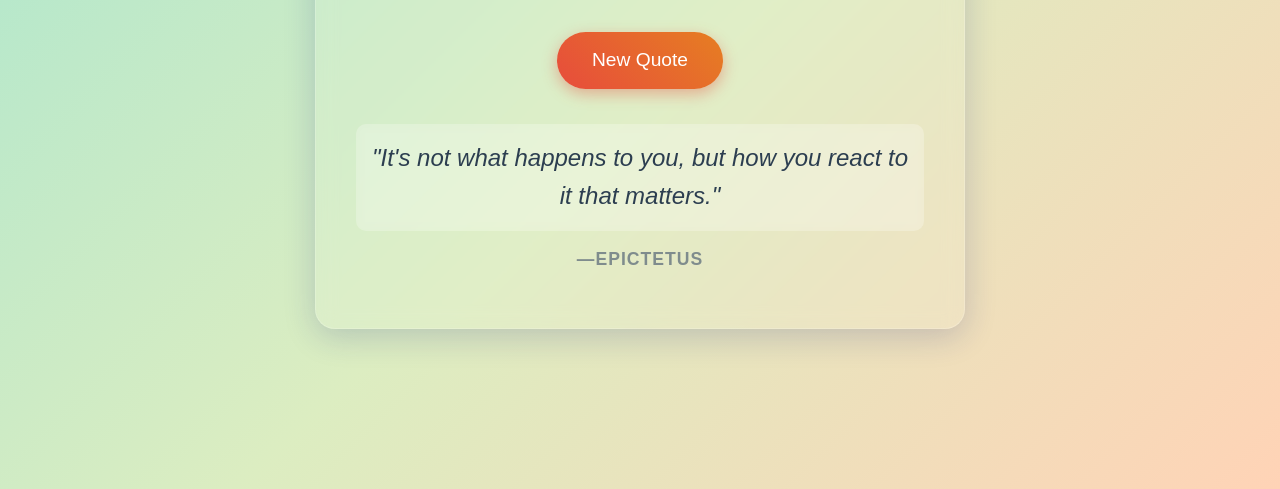
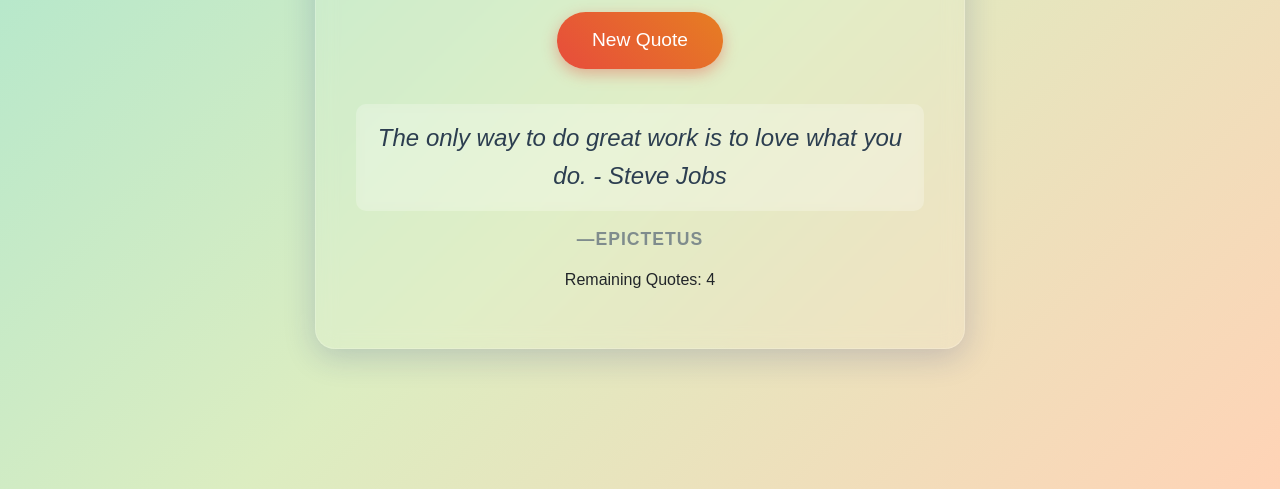
Before and after one commit to Amr-shawky/quote-of-the-day-project, a plain HTML site: page index.html in a window 1280 px wide. Both pictures are taken after a click on the button "New Quote". Shown: the part 311-800 px from the top of the page. Drawn offline with Linux system fonts and the light colour scheme.

Commit message:
Add quote functionality and remaining quotes counter

```diff
--- a/JS/script.js
+++ b/JS/script.js
@@ -0,0 +1,25 @@
+var selectedQuote = [];
+var quotes = [
+    "The only limit to our realization of tomorrow is our doubts of today. - Franklin D. Roosevelt",
+    "The future belongs to those who believe in the beauty of their dreams. - Eleanor Roosevelt",
+    "You can never cross the ocean until you have the courage to lose sight of the shore. - Christopher Columbus",
+    "The only way to do great work is to love what you do. - Steve Jobs",
+    "Success is not the key to happiness. Happiness is the key to success. If you love what you are doing, you will be successful. - Albert Schweitzer"
+];
+var remainingQuotes = quotes.length;
+document.getElementById("remaining-count").innerHTML = remainingQuotes;
+function quotefunc() {
+    var randomIndex = Math.floor(Math.random() * quotes.length);
+    if (selectedQuote.length >= quotes.length) {
+        document.querySelector(".quote-text").innerHTML = "All quotes have been displayed , if you want to see them again please refresh the page";
+    }
+    else {
+        while (selectedQuote.includes(randomIndex)) {
+            randomIndex = Math.floor(Math.random() * quotes.length);
+        }
+        selectedQuote.push(randomIndex);
+        remainingQuotes = quotes.length - selectedQuote.length;
+        document.getElementById("remaining-count").innerHTML = remainingQuotes;
+        document.querySelector(".quote-text").innerHTML = quotes[randomIndex];
+    }
+}
--- a/index.html
+++ b/index.html
@@ -18,6 +18,10 @@
         <button class="quote-btn" onclick="quotefunc()">New Quote</button>
         <p class="quote-text">"It's not what happens to you, but how you react to it that matters."</p>
         <p class="quote-author">—Epictetus</p>
+        <!-- i want to make a remaning quote counter here that trigger a func -->
+        <div class="remaining-quotes">
+            <p>Remaining Quotes: <span id="remaining-count"></span></p>
+        </div>
     </div>
     <script src="https://kit.fontawesome.com/a076d05399.js"></script>
     <script src="./JS/script.js"></script>
```
